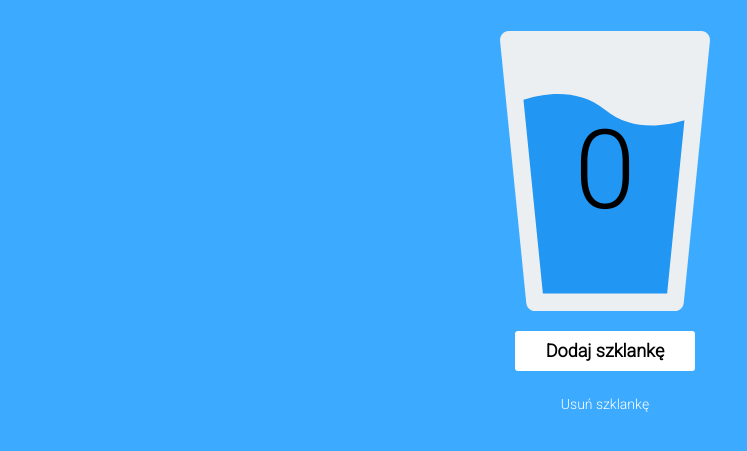
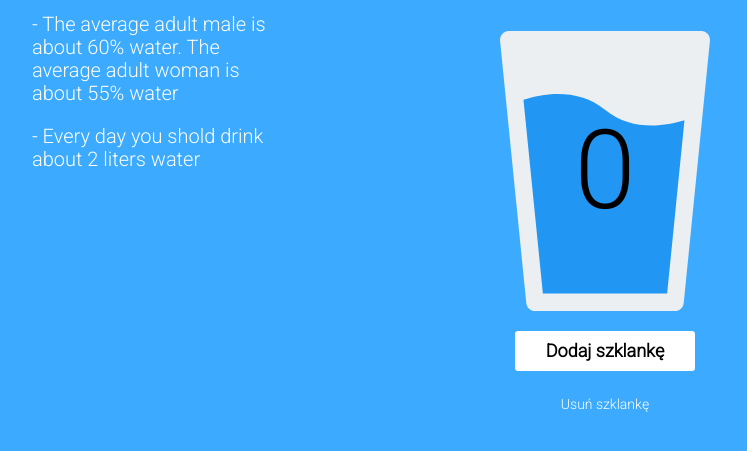
Before and after one commit to maciejWojciechowski99/HYDRAPP, a website built with webpack: page src/pages/index.html in a window 1280 px wide. Shown: the part 307-758 px from the top of the page, without its empty margins (35-782 px from the left). Built offline with nearby package versions, Linux system fonts and the light colour scheme.

Commit message:
Add description

```diff
--- a/src/pages/index.html
+++ b/src/pages/index.html
@@ -146,6 +146,16 @@
     />
   </head>
   <body>
+      <div class="description">
+        <article class="description__article">
+          <p class="description__article--p">
+            - The average adult male is about 60% water. The average adult woman is about 55% water
+          </p>
+          <p class="description__article--p">
+            - Every day you shold drink about 2 liters water
+          </p>
+        </article>
+      </div>
       <button class="darkMode">DARK MODE</button>
       <h1 class="header">HYDRAPP</h1>
       <div class="glass">
--- a/src/scss/main.scss
+++ b/src/scss/main.scss
@@ -109,3 +109,15 @@ body {
     transform:scale(1.2);
   }
 }
+
+.description{
+  color: #fff;
+  width: 250px;
+  height: 200px;
+  position: absolute;
+  display: inline;
+  margin-right: 70%;
+  font-style: arial;
+  font-size: 20px;
+  column-gap: 1px;
+}
```
